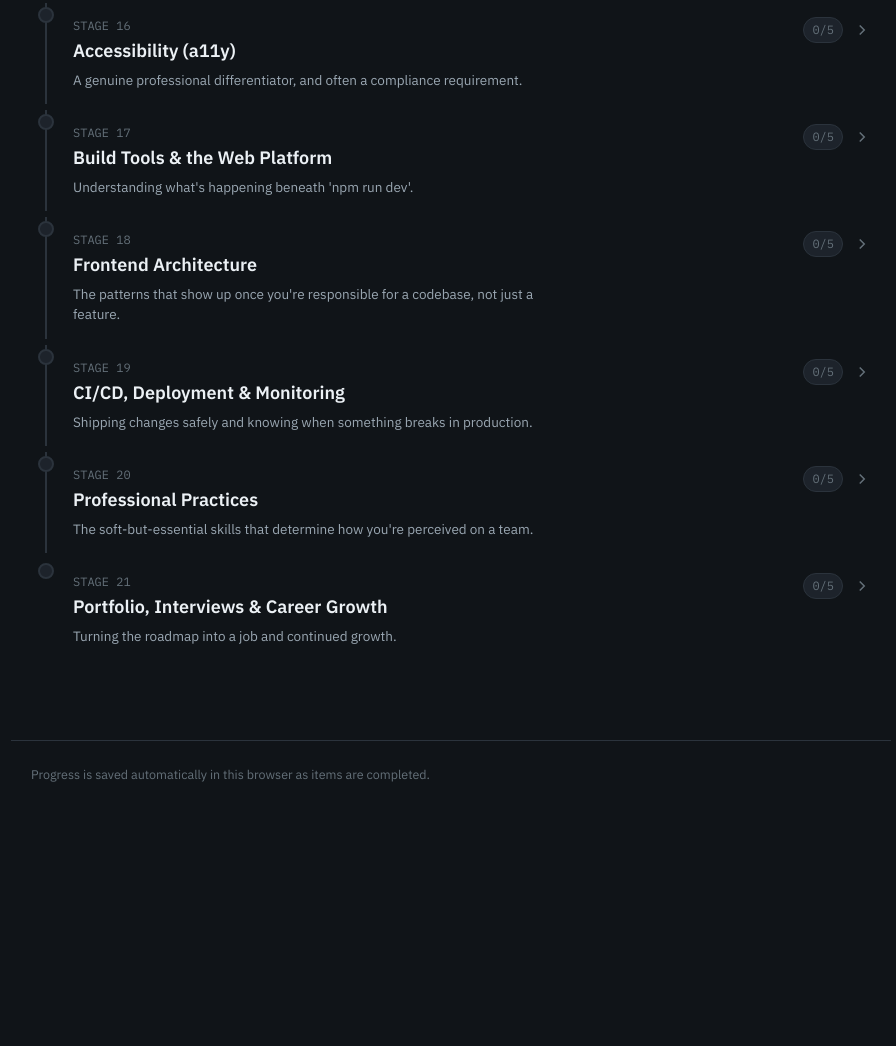
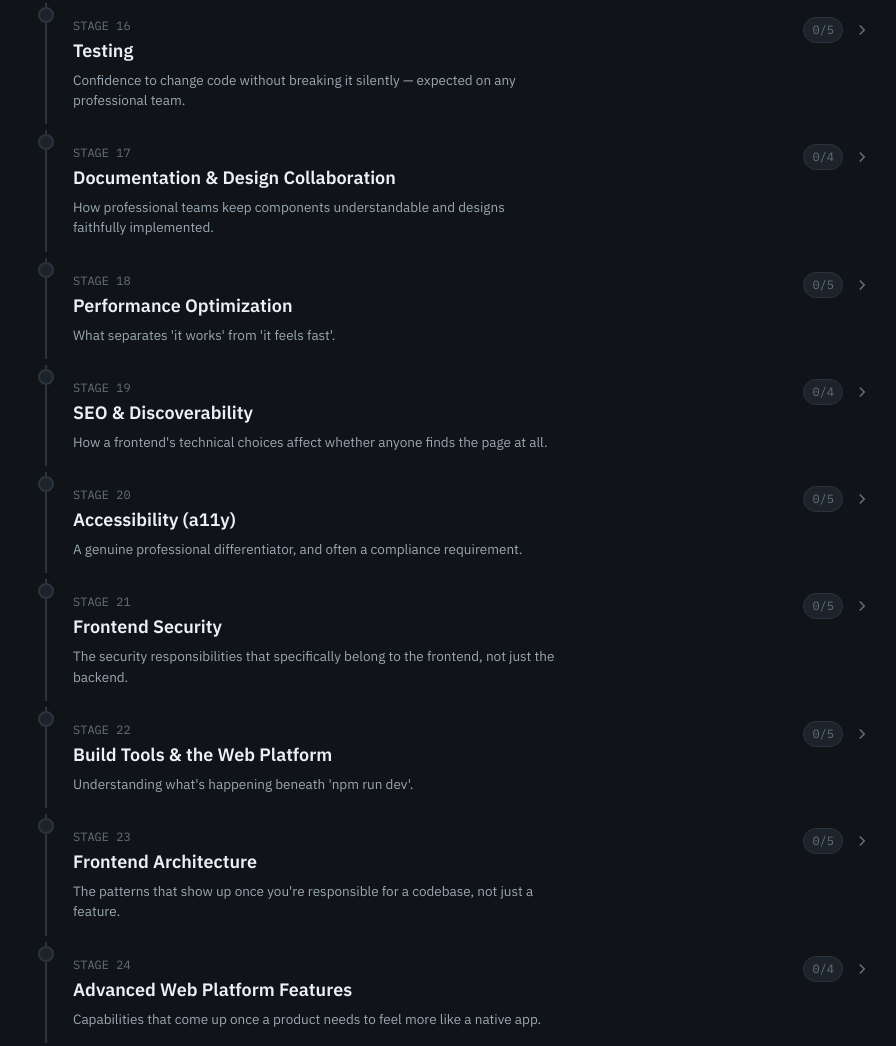
Before and after one commit to 1631cseh/Roadmaps, a plain HTML site: page reactts/index.html in a window 1280 px wide. Shown: the part 2385-3431 px from the top of the page, without its empty margins (189-1085 px from the left). Before the commit the page ends 3253 px from the top, so only its background shows below. Drawn offline with Linux system fonts and the light colour scheme.

Commit message:
react-ts roadmap

```diff
--- a/reactts/index.html
+++ b/reactts/index.html
@@ -432,6 +432,16 @@ const DATA = [
   ]
 },
 {
+  title: "Developer Environment & Tooling",
+  blurb: "The unglamorous setup work that makes everything else faster.",
+  items: [
+    "Terminal/command-line basics: navigating, running scripts, chaining commands",
+    "Editor setup: VS Code extensions, workspace settings, and useful snippets",
+    "npm/yarn/pnpm scripts and understanding package.json",
+    "Cross-browser testing: manually checking a matrix of browsers, or using BrowserStack",
+  ]
+},
+{
   title: "React Fundamentals",
   blurb: "The core mental model: UI as a function of state.",
   items: [
@@ -441,6 +451,20 @@ const DATA = [
     "Handling events with properly typed handlers",
     "Conditional rendering and rendering lists with correct 'key' usage",
     "Composition: children props and splitting UI deliberately",
+  ]
+},
+{
+  title: "Browser DevTools & Debugging",
+  blurb: "The single most-used skill in real frontend work — most bugs get solved here, not by reading code.",
+  items: [
+    "Elements panel: inspecting and live-editing the DOM and computed CSS",
+    "Console: logging effectively, and using $0/$1 to reference inspected elements",
+    "Network tab: inspecting requests/responses, status codes, headers, and payloads",
+    "Sources tab: setting breakpoints and stepping through JavaScript line by line",
+    "Application tab: inspecting localStorage, sessionStorage, cookies, and cached data",
+    "Performance tab: recording a session to spot slow renders or layout thrashing",
+    "Using React DevTools alongside the browser's own tools to inspect props/state",
+    "Debugging CORS and failed API call errors using Network + Console together",
   ]
 },
 {
@@ -506,6 +530,7 @@ const DATA = [
     "Optimistic updates for a snappier UI",
     "Handling pagination and infinite scroll patterns",
     "Real-time updates: WebSockets or Server-Sent Events, conceptually",
+    "GraphQL as an alternative to REST: queries, mutations, and a client like Apollo or urql",
   ]
 },
 {
@@ -530,6 +555,16 @@ const DATA = [
   ]
 },
 {
+  title: "Documentation & Design Collaboration",
+  blurb: "How professional teams keep components understandable and designs faithfully implemented.",
+  items: [
+    "Storybook: documenting and testing components in isolation",
+    "Writing component-level docs: props, usage examples, edge cases",
+    "Figma-to-code handoff: reading specs, design tokens, and redlines accurately",
+    "Working with a shared design system as a source of truth, not a suggestion",
+  ]
+},
+{
   title: "Performance Optimization",
   blurb: "What separates 'it works' from 'it feels fast'.",
   items: [
@@ -541,6 +576,16 @@ const DATA = [
   ]
 },
 {
+  title: "SEO & Discoverability",
+  blurb: "How a frontend's technical choices affect whether anyone finds the page at all.",
+  items: [
+    "Meta tags in depth: title, description, canonical URLs, Open Graph, Twitter cards",
+    "Structured data (JSON-LD) for rich search results",
+    "Sitemaps and robots.txt basics",
+    "How rendering strategy affects SEO: CSR vs SSR vs SSG and what crawlers actually see",
+  ]
+},
+{
   title: "Accessibility (a11y)",
   blurb: "A genuine professional differentiator, and often a compliance requirement.",
   items: [
@@ -549,6 +594,17 @@ const DATA = [
     "Keyboard navigation and focus management",
     "Color contrast and screen-reader basics",
     "Testing with axe or Lighthouse accessibility audits",
+  ]
+},
+{
+  title: "Frontend Security",
+  blurb: "The security responsibilities that specifically belong to the frontend, not just the backend.",
+  items: [
+    "Cross-Site Scripting (XSS): how it happens in a frontend app and how frameworks help prevent it",
+    "Cross-Site Request Forgery (CSRF) basics and same-site cookie protections",
+    "Where to store auth tokens safely: httpOnly cookies vs localStorage tradeoffs",
+    "Content Security Policy (CSP) basics",
+    "Dependency vulnerability scanning with npm audit / Dependabot",
   ]
 },
 {
@@ -574,6 +630,16 @@ const DATA = [
   ]
 },
 {
+  title: "Advanced Web Platform Features",
+  blurb: "Capabilities that come up once a product needs to feel more like a native app.",
+  items: [
+    "Progressive Web Apps: service workers, offline caching strategies, and the web app manifest",
+    "Web Components and Shadow DOM — framework-agnostic reusable UI, conceptually",
+    "Internationalization (i18n): multi-language content, date/number/currency formatting",
+    "Animation: CSS transitions/keyframes properly, then a library like Framer Motion for complex cases",
+  ]
+},
+{
   title: "CI/CD, Deployment & Monitoring",
   blurb: "Shipping changes safely and knowing when something breaks in production.",
   items: [
@@ -593,6 +659,16 @@ const DATA = [
     "Pairing and asking for help effectively when stuck",
     "Handling design handoff (Figma) and clarifying ambiguous specs",
     { text: "Certification milestone: Meta Front-End Developer Professional Certificate (Coursera)", cert: true },
+  ]
+},
+{
+  title: "Adjacent Context & Broader Awareness",
+  blurb: "Not core frontend skills, but the context that makes you a sharper collaborator.",
+  items: [
+    "Basic UX/UI literacy: contrast, spacing, visual hierarchy — enough to push back on a bad design intelligently",
+    "React Native awareness: knowing what it shares with React and where it diverges, without needing to build in it",
+    "Agile ceremonies from a contributor's seat: standups, sprint planning, retros",
+    "Basic product analytics awareness: what tools like Google Analytics/Mixpanel tell a team and why",
   ]
 },
 {
```
